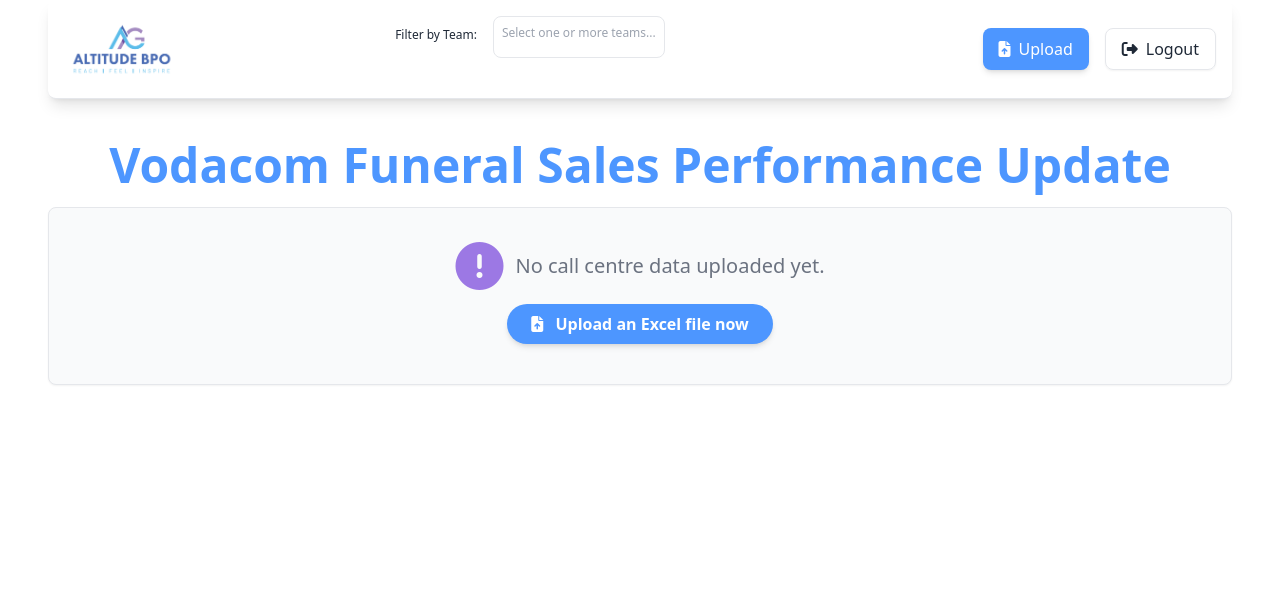
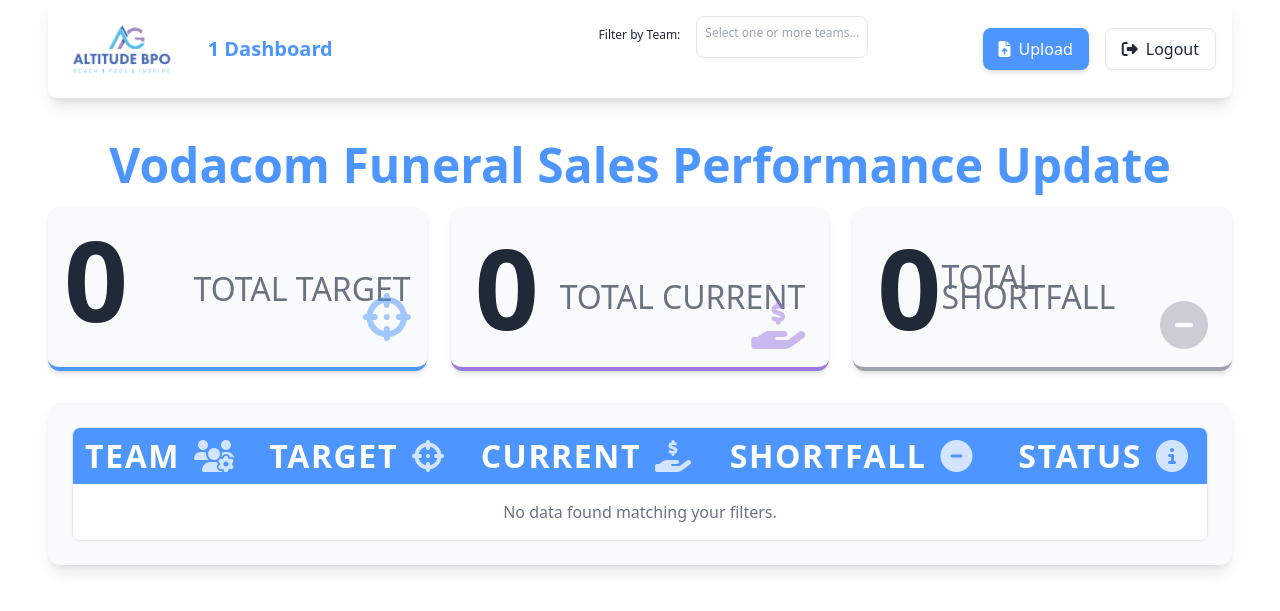
Before and after one commit to samukele-dev/Altitudebpo-online-dashboard, a Flask app: page /dashboard in a window 1280 px wide. Shown: the top 611 px of the page. Run offline with Flask 3, Linux system fonts and the light colour scheme; the visitor is signed in with stand-in values (Sample User, id 1); some libraries are stand-ins or nearby versions.

Commit message:
global totals-seperate user function

```diff
--- a/app.py
+++ b/app.py
@@ -1,35 +1,65 @@
 import os
 from flask import Flask, render_template, request, redirect, url_for, session, flash
 import pandas as pd
+import json # Import json for better data serialization
 
 # --- Configuration ---
 app = Flask(__name__)
+# IMPORTANT: Keep the security best practice for SECRET_KEY
 app.secret_key = os.environ.get('FLASK_SECRET_KEY', os.urandom(24))
-print(os.urandom(24))
 UPLOAD_FOLDER = 'uploads'
 if not os.path.exists(UPLOAD_FOLDER):
     os.makedirs(UPLOAD_FOLDER)
 app.config['UPLOAD_FOLDER'] = UPLOAD_FOLDER
-# Allowed extensions for uploads
 ALLOWED_EXTENSIONS = {'xlsx', 'xls'}
 
-# --- Global Data Store
-# database (SQLite)
-CALL_CENTER_STATS = None
+
+# --- NEW: Custom Jinja Filter Registration ---
+def to_localized_string(value):
+    """Formats a number (integer or float) with local commas."""
+    try:
+        # Convert to integer and format with commas
+        return f"{int(value):,}"
+    except (TypeError, ValueError):
+        # Handle cases where value is None or non-numeric gracefully
+        return str(value)
+
+# Register the custom filter with Jinja
+app.jinja_env.filters['to_localized_string'] = to_localized_string
+
+
+# --- Global Data Store ---
+# New structure: a dictionary where the key is the user's group/floor
+# The value is the DataFrame rows associated with that group.
+# { 'Floor 1': [{'Team': 'A', 'Target': 100, ...}, {...}],
+#   'Floor 2': [{'Team': 'X', 'Target': 200, ...}, {...}] }
+CALL_CENTER_DATA = {}
+
 
 def allowed_file(filename):
     """Checks if the file extension is allowed."""
     return '.' in filename and \
            filename.rsplit('.', 1)[1].lower() in ALLOWED_EXTENSIONS
 
+# --- User Configuration ---
+# 1. NEW USER DATA STRUCTURE: Assign users to a specific 'group' (Floor)
+USERS = {
+    'floor1_manager': {'password': 'pass1', 'group': 'Floor 1'},
+    'floor2_manager': {'password': 'pass2', 'group': 'Floor 2'}
+}
+
+# --- Helper Function for Data Retrieval ---
+def get_all_stats():
+    """Combines stats from all floors into a single list for global totals."""
+    all_stats = []
+    for floor_stats in CALL_CENTER_DATA.values():
+        all_stats.extend(floor_stats)
+    return all_stats
+
 # --- Routes ---
-
-# Simple hardcoded user
-USERS = {'admin': 'password123'}
 
 @app.route('/')
 def index():
-    """Redirects to login if not logged in, otherwise to dashboard."""
     if 'logged_in' not in session or not session['logged_in']:
         return redirect(url_for('login'))
     return redirect(url_for('dashboard'))
@@ -41,10 +71,13 @@
         username = request.form['username']
         password = request.form['password']
 
-        if username in USERS and USERS[username] == password:
+        # Check username and password, then set user group in session
+        if username in USERS and USERS[username]['password'] == password:
             session['logged_in'] = True
             session['username'] = username
-            flash('Login successful!', 'success')
+            # Store the user's floor/group in the session
+            session['user_group'] = USERS[username]['group']
+            flash(f"Login successful! Welcome to {session['user_group']}.", 'success')
             return redirect(url_for('dashboard'))
         else:
             flash('Invalid credentials. Please try again.', 'danger')
@@ -56,17 +89,24 @@
     """Handles user logout."""
     session.pop('logged_in', None)
     session.pop('username', None)
+    session.pop('user_group', None) # Clean up the new user_group key
     flash('You have been logged out.', 'info')
-    return redirect(url_for('login'))
+    return redirect(url_for('login')) # This line correctly calls 'login'
 
 @app.route('/upload', methods=['GET', 'POST'])
 def upload_file():
-    """Handles file upload and calculates Shortfall after reading Excel data."""
+    """Handles file upload and associates data with the logged-in user's floor."""
     if 'logged_in' not in session:
         flash('Please log in to access this page.', 'warning')
         return redirect(url_for('login'))
 
-    global CALL_CENTER_STATS
+    # Get the current user's group
+    user_group = session.get('user_group')
+    if not user_group:
+        flash('User session missing group information. Please log in again.', 'danger')
+        return redirect(url_for('login'))
+
+    global CALL_CENTER_DATA
 
     if request.method == 'POST':
         # ... (Keep file handling checks the same) ...
@@ -80,38 +120,28 @@
             return redirect(request.url)
 
         if file and allowed_file(file.filename):
-            filename = file.filename
-            filepath = os.path.join(app.config['UPLOAD_FOLDER'], filename)
-            file.save(filepath)
+            # We don't need to save the file, we can process it directly from the memory stream
+            try:
+                # Read the Excel file into a pandas DataFrame from the file stream
+                df = pd.read_excel(file)
 
-            try:
-                # Read the Excel file into a pandas DataFrame
-                df = pd.read_excel(filepath)
-
-                # --- NEW LOGIC: Calculate Shortfall ---
-                # Ensure the necessary columns exist and are numeric
-                if 'Target' in df.columns and 'Current' in df.columns:
-                    # Drop rows where critical columns are missing
-                    df.dropna(subset=['Target', 'Current'], inplace=True)
-
-                    # Convert to numeric, coercing errors will turn non-numbers into NaN
+                # --- Calculation Logic ---
+                if 'Team' in df.columns and 'Target' in df.columns and 'Current' in df.columns:
+                    df.dropna(subset=['Team', 'Target', 'Current'], inplace=True)
                     df['Target'] = pd.to_numeric(df['Target'], errors='coerce')
                     df['Current'] = pd.to_numeric(df['Current'], errors='coerce')
-
-                    # The calculation: Shortfall = Target - Current
                     df['Shortfall'] = df['Target'] - df['Current']
 
-                    # Keep only the columns we need, including the newly calculated Shortfall
                     required_cols = ['Team', 'Target', 'Current', 'Shortfall']
                     df_stats = df[[col for col in required_cols if col in df.columns]]
 
-                    # Convert the DataFrame to a list of dictionaries
-                    CALL_CENTER_STATS = df_stats.to_dict('records')
+                    # Store the data under the user's group/floor key
+                    CALL_CENTER_DATA[user_group] = df_stats.to_dict('records')
 
-                    flash(f'File "{filename}" successfully uploaded and data loaded!', 'success')
+                    flash(f'File "{file.filename}" successfully uploaded and data loaded for {user_group}!', 'success')
                     return redirect(url_for('dashboard'))
                 else:
-                    flash('Error: Excel file must contain "Target" and "Current" columns.', 'danger')
+                    flash('Error: Excel file must contain "Team", "Target", and "Current" columns.', 'danger')
                     return redirect(request.url)
 
             except Exception as e:
@@ -126,36 +156,57 @@
 
 @app.route('/dashboard')
 def dashboard():
-    """Displays the main dashboard with loaded data and calculated totals."""
+    """Displays dashboard: global totals and filtered team stats."""
     if 'logged_in' not in session:
         flash('Please log in to access this page.', 'warning')
         return redirect(url_for('login'))
 
-    # --- NEW LOGIC: Calculate Total KPIs for Summary Cards ---
+    user_group = session.get('user_group')
+
+    # 1. Calculate GLOBAL Totals (from ALL floors)
+    all_stats = get_all_stats()
     totals = {'Total Target': 0, 'Total Current': 0, 'Total Shortfall': 0}
 
-    if CALL_CENTER_STATS:
-        df = pd.DataFrame(CALL_CENTER_STATS)
+    if all_stats:
+        df_all = pd.DataFrame(all_stats)
+        for col in ['Target', 'Current', 'Shortfall']:
+            if col in df_all.columns:
+                totals[f'Total {col}'] = df_all[col].sum()
 
-        # Ensure columns are numeric before summing
-        for col in ['Target', 'Current', 'Shortfall']:
-            if col in df.columns:
-                totals[f'Total {col}'] = df[col].sum()
+    # 2. Get FILTERED Team Stats (only for the logged-in user's floor)
+    filtered_stats = CALL_CENTER_DATA.get(user_group, [])
 
-    return render_template('dashboard.html', stats=CALL_CENTER_STATS, totals=totals)
+    return render_template('dashboard.html',
+                           stats=filtered_stats,  # Only the user's floor data
+                           totals=totals,       # Global totals
+                           user_group=user_group)
 
-# --- API Endpoint (For JavaScript/Filtering) ---
+
+@app.route('/health')
+def health_check():
+    """Returns a simple 200 OK status for external monitoring services."""
+    return {'status': 'ok', 'service': 'altitude-bpo-dashboard'}, 200
+
+
+# --- API Endpoint (Updated to serve only filtered data) ---
 @app.route('/api/stats')
 def get_stats():
-    """Returns the current stats data as JSON for the frontend to consume."""
+    """Returns the current stats data ONLY for the logged-in user's floor."""
     if 'logged_in' not in session:
         return {'error': 'Unauthorized'}, 401
 
-    # In a real app, you would apply filtering based on query parameters here
-    return {'data': CALL_CENTER_STATS or []}
+    user_group = session.get('user_group')
+
+    # Return only the data associated with the user's group
+    filtered_data = CALL_CENTER_DATA.get(user_group, [])
+
+    return {'data': filtered_data}
 
 
 if __name__ == '__main__':
-    # When deploying to Render, you will typically use a Gunicorn server,
-    # but for local testing, this is fine.
+    # Initial setup for testing: load some dummy data if needed
+    # CALL_CENTER_DATA = {
+    #     'Floor 1': [{'Team': 'Red', 'Target': 100, 'Current': 110, 'Shortfall': -10}],
+    #     'Floor 2': [{'Team': 'Blue', 'Target': 200, 'Current': 150, 'Shortfall': 50}]
+    # }
     app.run(debug=True)
--- a/templates/dashboard.html
+++ b/templates/dashboard.html
@@ -178,6 +178,10 @@
             <img src="{{ url_for('static', filename='images/logo.png') }}" alt="Altitude BPO Logo"
                 class="h-10 w-auto mr-3">
 
+            <p class="text-xl font-bold text-primary-accent mr-auto ml-4 hidden md:block">
+                {{ user_group }} Dashboard
+            </p>
+
             <div id="filter-controls-row" class="filter-team w-full md:w-1/3 relative mb-6 flex space-x-4">
 
                 <label for="team-select-dropdown" class="block text-xt font-medium mb-1 flex items-center">
@@ -234,13 +238,15 @@
         {% endwith %}
 
 
-        {% if stats %}
+        {% if stats is not none %}
         <div id="kpi-cards" class="grid grid-cols-1 md:grid-cols-3 gap-6 mb-8">
 
             <div
                 class="bg-light-card-bg p-4 rounded-xl shadow-md border-b-4 border-primary-accent transition hover:shadow-lg">
                 <div class="flex items-end justify-between">
-                    <p id="kpi-target" class="text-4xl lg:text-5xl font-extrabold text-light-text">0</p>
+                    <p id="kpi-target" class="text-4xl lg:text-5xl font-extrabold text-light-text">
+                        {{ totals['Total Target'] | int | to_localized_string }}
+                    </p>
                     <div class="flex flex-col items-end">
                         <p class="text-sm font-medium uppercase text-gray-500">Total Target</p>
                         <i class="fas fa-crosshairs text-3xl opacity-50 text-primary-accent"></i>
@@ -251,7 +257,9 @@
             <div
                 class="bg-light-card-bg p-6 rounded-xl shadow-md border-b-4 border-secondary-accent transition hover:shadow-lg">
                 <div class="flex items-end justify-between">
-                    <p id="kpi-current" class="text-4xl lg:text-5xl font-extrabold text-light-text">0</p>
+                    <p id="kpi-current" class="text-4xl lg:text-5xl font-extrabold text-light-text">
+                        {{ totals['Total Current'] | int | to_localized_string }}
+                    </p>
                     <div class="flex flex-col items-end">
                         <p class="text-sm font-medium uppercase text-gray-500">Total Current</p>
                         <i class="fas fa-hand-holding-usd text-3xl opacity-50 text-secondary-accent"></i>
@@ -260,12 +268,27 @@
             </div>
 
             <div
-                class="bg-light-card-bg p-6 rounded-xl shadow-md border-b-4 border-gray-400 transition hover:shadow-lg">
+                class="bg-light-card-bg p-6 rounded-xl shadow-md border-b-4
+                    {% if totals['Total Shortfall'] > 0 %} border-danger-icon
+                    {% elif totals['Total Shortfall'] < 0 %} border-success-icon
+                    {% else %} border-gray-400
+                    {% endif %}
+                    transition hover:shadow-lg">
                 <div class="flex items-end justify-between">
-                    <p id="kpi-shortfall" class="text-4xl lg:text-5xl font-extrabold text-light-text">0</p>
+                    <p id="kpi-shortfall" class="text-4xl lg:text-5xl font-extrabold
+                        {% if totals['Total Shortfall'] > 0 %} text-danger-icon
+                        {% elif totals['Total Shortfall'] < 0 %} text-success-icon
+                        {% else %} text-light-text
+                        {% endif %}">
+                        {{ totals['Total Shortfall'] | int | to_localized_string }}
+                    </p>
                     <div class="flex flex-col items-end">
                         <p class="text-sm font-medium uppercase text-gray-500">Total Shortfall</p>
-                        <i class="fas fa-minus-circle text-3xl opacity-50 text-gray-400"></i>
+                        <i class="fas fa-minus-circle text-3xl opacity-50
+                            {% if totals['Total Shortfall'] > 0 %} text-danger-icon
+                            {% elif totals['Total Shortfall'] < 0 %} text-success-icon
+                            {% else %} text-gray-400
+                            {% endif %}"></i>
                     </div>
                 </div>
             </div>
@@ -299,7 +322,7 @@
         <div class="p-10 text-center bg-light-card-bg border border-light-border rounded-lg shadow-sm">
             <p class="text-xl text-gray-500 mb-5 flex items-center justify-center">
                 <i class="fas fa-exclamation-circle mr-3 text-secondary-accent text-3xl"></i>
-                No call centre data uploaded yet.
+                No call centre data uploaded yet for **{{ user_group }}**.
             </p>
             <a href="{{ url_for('upload_file') }}"
                 class="inline-block bg-primary-accent hover:bg-primary-accent/90 text-white font-bold py-2 px-6 rounded-full transition duration-300 transform hover:scale-105 shadow-md">
@@ -310,18 +333,17 @@
     </div>
 
     <script>
+        // Data comes from the server, which is already filtered to the user's floor.
         let dashboardData = {{ stats | tojson | safe }};
 
-        // New/Updated elements for multi-select
+        // We no longer need to calculate KPIs in JS, but we keep the element IDs
+        // for consistency, even though they are now populated by Jinja.
+
+        // Elements for multi-select
         const teamDropdown = document.getElementById('team-select-dropdown');
         const teamSelectBox = document.getElementById('team-multi-select-box');
         const teamPlaceholder = document.getElementById('select-team-placeholder');
         let selectedTeams = []; // Array to hold currently selected teams
-
-        // KPI elements
-        const kpiTarget = document.getElementById('kpi-target');
-        const kpiCurrent = document.getElementById('kpi-current');
-        const kpiShortfall = document.getElementById('kpi-shortfall');
 
         /**
          * New function to automatically dismiss flash messages.
@@ -344,26 +366,7 @@
             });
         }
 
-        // Function to calculate and update KPI cards (Uses ALL data, not filtered data)
-        function updateKPIs(data) {
-            const totalTarget = data.reduce((sum, row) => sum + parseFloat(row.Target || 0), 0);
-            const totalCurrent = data.reduce((sum, row) => sum + parseFloat(row.Current || 0), 0);
-            const totalShortfall = data.reduce((sum, row) => sum + parseFloat(row.Shortfall || 0), 0);
-
-            kpiTarget.textContent = totalTarget.toLocaleString();
-            kpiCurrent.textContent = totalCurrent.toLocaleString();
-            kpiShortfall.textContent = totalShortfall.toLocaleString();
-
-            // Apply color to shortfall based on value
-            kpiShortfall.classList.remove('text-success-icon', 'text-danger-icon', 'text-light-text');
-            if (totalShortfall > 0) {
-                kpiShortfall.classList.add('text-danger-icon'); // Red
-            } else if (totalShortfall < 0) {
-                kpiShortfall.classList.add('text-success-icon'); // Green
-            } else {
-                kpiShortfall.classList.add('text-light-text'); // Dark Gray/Black
-            }
-        }
+        // --- REMOVED: updateKPIs function is no longer needed. KPIs are static (global totals) from Python. ---
 
         // Function to dynamically render the table based on filtered data
         function renderTable(data) {
@@ -375,16 +378,25 @@
             }
 
             data.forEach(row => {
+                // Ensure data is numeric
                 const current = parseFloat(row.Current || 0);
                 const target = parseFloat(row.Target || 0);
                 const shortfall = parseFloat(row.Shortfall || 0);
                 const isAchieved = current >= target;
 
+                // Helper to format numbers with commas (simple JS solution)
+                const formatNumber = (num) => {
+                    // Check if it's a negative number and handle the sign
+                    const sign = num < 0 ? '-' : '';
+                    const absoluteNum = Math.abs(num);
+                    return sign + absoluteNum.toLocaleString('en-US', { maximumFractionDigits: 0 });
+                };
+
                 const shortfallColor = shortfall > 0 ? 'text-danger-icon' : (shortfall < 0 ? 'text-success-icon' : 'text-gray-500');
 
                 const statusBadge = isAchieved
                     ? `<span class="inline-flex items-center px-3 py-1 rounded-full text-xs font-medium bg-green-100 text-success-icon border border-green-200">
-                    <i class="fas fa-check-circle mr-1"></i> Achieved
+                    <i class="fas fa-check-circle mr-1"></i> On Target
                     </span>`
                     : `<span class="inline-flex items-center px-3 py-1 rounded-full text-xs font-medium bg-red-100 text-danger-icon border border-red-200">
                     <i class="fas fa-exclamation-triangle mr-1"></i> Behind
@@ -393,9 +405,9 @@
                 const rowHTML = `
                 <tr class="hover:bg-gray-50 transition duration-150">
                     <td class="p-3 font-medium">${row.Team || 'N/A'}</td>
-                    <td class="p-3 text-lg font-bold">${(row.Target || 0).toLocaleString()}</td>
-                    <td class="p-3 text-lg font-bold">${(row.Current || 0).toLocaleString()}</td>
-                    <td class="p-3 text-lg font-bold ${shortfallColor}">${(row.Shortfall || 0).toLocaleString()}</td>
+                    <td class="p-3 text-lg font-bold">${formatNumber(target)}</td>
+                    <td class="p-3 text-lg font-bold">${formatNumber(current)}</td>
+                    <td class="p-3 text-lg font-bold ${shortfallColor}">${formatNumber(shortfall)}</td>
                     <td class="p-3 text-center">${statusBadge}</td>
                 </tr>
             `;
@@ -470,7 +482,6 @@
         function applyFilters() {
             // Get selected teams from the global array
             const teamsToFilter = selectedTeams;
-            // The only filter is team selection. Remove minTarget and searchTerm logic.
 
             const filteredData = dashboardData.filter(row => {
                 const team = row.Team ? String(row.Team) : '';
@@ -482,9 +493,12 @@
                 return teamMatch;
             });
 
-            // IMPORTANT: updateKPIs is NOT called here.
             renderTable(filteredData);
         }
+
+        // Custom Jinja Filter for number formatting (needed if you use my suggested Jinja)
+        // Since we cannot define Jinja filters in HTML, we will rely on the app.py context.
+        // I've added a basic JS formatNumber function inside renderTable for better UX on the rows.
 
         // Initialization
         document.addEventListener('DOMContentLoaded', () => {
@@ -492,14 +506,13 @@
             dismissFlashMessages();
 
             if (dashboardData && dashboardData.length > 0) {
-                // 1. Calculate KPIs on the FULL dataset (STATIC)
-                updateKPIs(dashboardData);
-                // 2. Populate filters and render the initial (unfiltered) table
+                // 1. Populate filters
                 populateTeamFilter(dashboardData);
-                renderTable(dashboardData); // Start by showing all data
+                // 2. Render the initial (unfiltered) table using the user's floor data
+                renderTable(dashboardData);
             } else {
                 renderTable([]);
-                updateKPIs([]);
+                // No need to update KPIs in JS, they are rendered directly by Jinja
             }
 
             // Attach event listeners for the new multi-select logic
```
Also changed, not shown: templates/login.html (+26 -2 lines), 2 other files. Lines whose indentation alone changed are shown as unchanged.
